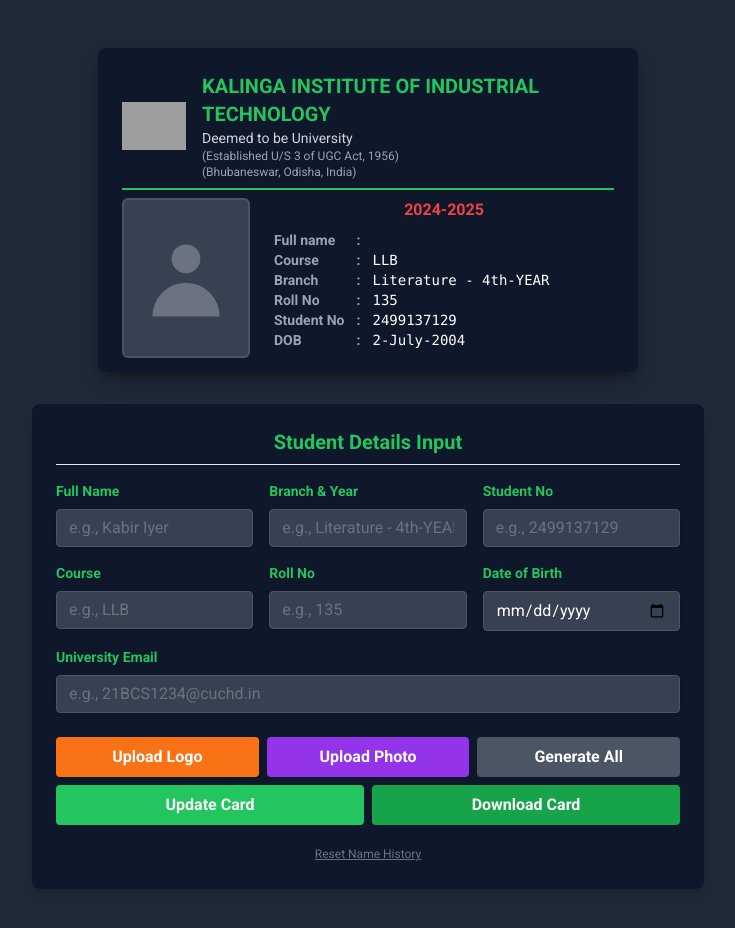
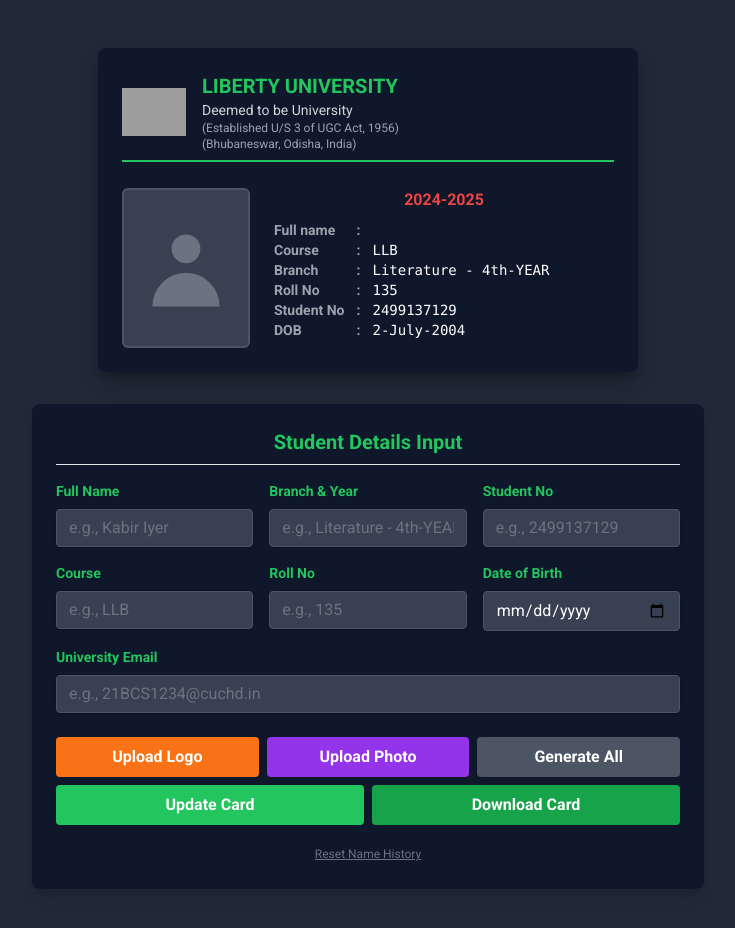
Before and after one commit to anthonywhite123/anthony, a plain HTML site: page index.html in a window 1280 px wide. Shown: the whole page, without its empty margins (272-1007 px from the left). Drawn offline with nearby package versions, Linux system fonts and the light colour scheme; grey boxes are pictures that could not be loaded.

Commit message:
Update index.html

```diff
--- a/index.html
+++ b/index.html
@@ -50,7 +50,7 @@
                 <!-- University Logo -->
                 <img id="cardLogo" src="https://kiit.ac.in/wp-content/uploads/2023/02/KIIT-logo-HD.png" alt="University Logo" class="w-16 h-16 mr-4 object-contain">
                 <div>
-                    <h1 class="text-xl font-bold text-green-500">KALINGA INSTITUTE OF INDUSTRIAL TECHNOLOGY</h1>
+                    <h1 class="text-xl font-bold text-green-500">LIBERTY UNIVERSITY</h1>
                     <p class="text-sm text-gray-300">Deemed to be University</p>
                     <p class="text-xs text-gray-400">(Established U/S 3 of UGC Act, 1956)</p>
                     <p class="text-xs text-gray-400">(Bhubaneswar, Odisha, India)</p>
```
